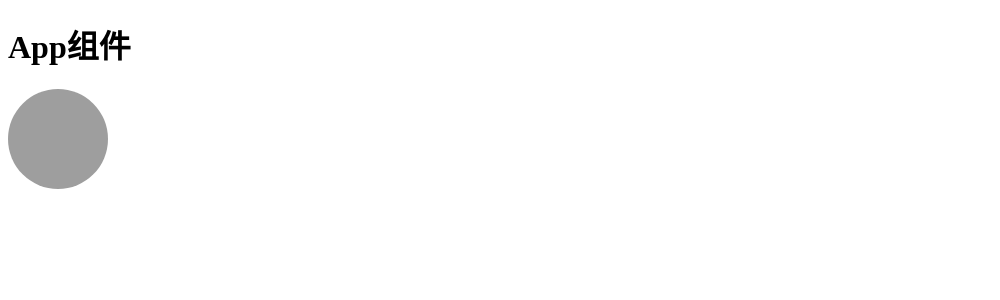
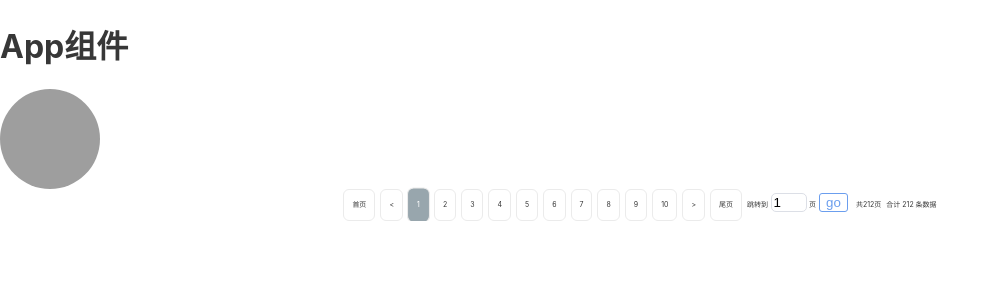
Before and after one commit to 1234Andy/my-site, a Vue app: page / in a window 1280 px wide. Shown: the top 300 px of the page, without its empty margins (0-1000 px from the left). Built offline with nearby package versions, Linux system fonts and the light colour scheme; grey boxes are pictures that could not be loaded; a small style sheet from the web is missing.

Commit message:
完成分页组件

```diff
--- a/src/App.vue
+++ b/src/App.vue
@@ -6,17 +6,50 @@
       :size="100"
     />
     <Icon type="home"/>
+    <Pager @pageChange="jumpPage" :total="total" :current="current" :viewNum="viewNum" />
   </div>
 </template>
 
 <script>
 import Avatar from "./components/Avatar";
-import Icon from "./components/Icon"
+import Icon from "./components/Icon";
+import Pager from "./components/Pager";
 export default {
   name: 'App',
+  data () {
+    return {
+      total:212,
+      current:1,
+      viewNum:10
+    }
+  },
   components: {
     Avatar,
-    Icon
+    Icon,
+    Pager,
+  },
+  methods:{
+    jumpPage (target){
+      if(typeof target === 'number'){
+        if(target > this.total || target < 1) return;
+        this.current = target;
+      }
+      if(target==='one'){
+        this.current = 1;
+      }else if(target==='lastPage') {
+        if(this.current != 1){
+          this.current--;
+        }
+
+      }
+      if(target ==='end'){
+        this.current = this.total;
+      }else if(target === 'nextPage'){
+        if(this.current < this.total){
+           this.current++;
+        }
+      }
+    }
   }
 }
 </script>
--- /dev/null
+++ b/src/components/Pager.vue
@@ -0,0 +1,145 @@
+<template>
+  <div class="pager-box">
+    <a @click="toLast('one')">首页</a>
+    <a @click="toLast('lastPage')">&lt;</a>
+    <a
+      v-for="(n, i) in arrNum"
+      :class="{ selected: current === n }"
+      :key="i"
+      @click="Oclick(n)"
+      >{{ n }}</a
+    >
+    <a @click="toNext('nextPage')">&gt;</a>
+    <a @click="toNext('end')">尾页</a>
+    <div class="jump-page">
+      <span>跳转到</span>
+      <input class="jump-number" type="number" v-model.number="num" />
+      <span>页</span>
+      <button @click="Oclick(num)">go</button>
+    </div>
+    <span class="all-pages">共{{ total }}页</span>
+    <span>合计 {{ total }} 条数据</span>
+  </div>
+</template>
+<script>
+export default {
+  props: {
+    total: {
+      type: Number,
+      default: 0,
+    },
+    current: {
+      type: Number,
+      default: 1,
+    },
+    viewNum: {
+      type: Number,
+      default: 1,
+    },
+  },
+  data() {
+      return {
+          num:1
+      }
+  },
+  computed: {
+    allTotal() {
+      return Math.ceil(this.total / this.viewNum);
+    },
+    arrNum () {
+        let arr = [];
+        let i = this.current - Math.ceil(this.viewNum/2);
+        let len = Math.ceil(this.viewNum/2)+this.current;
+        if(i <= 1){
+            i = 1;
+            len = this.viewNum;
+        }
+        if(len >= this.total){
+            i = this.total-this.viewNum;
+            len = this.total;
+        }
+        for(;i <= len;i++){
+            arr.push(i)
+        }
+        return arr;
+    }
+  },
+  methods: {
+    toLast(target) {
+      this.$emit("pageChange", target);
+    },
+    toNext(target) {
+      this.$emit("pageChange", target);
+    },
+    Oclick(n){
+        this.$emit('pageChange',n)
+    }
+  },
+};
+</script>
+
+<style lang="less" scoped>
+@import "~@/styles/var.less";
+.pager-box {
+  font-size: 7px;
+  text-align: center;
+  line-height: 20px;
+  > * {
+    margin-right: 2.5px;
+    margin-left: 2.5px;
+  }
+  a {
+    display: inline-block;
+    padding: 5px 8px;
+    border: 1px solid #ebebeb;
+    border-radius: 6px;
+    cursor: pointer;
+    &.selected {
+      background-color: #98a6ad;
+      color: white;
+      transform: scale(1.1);
+    }
+    &:hover {
+      transform: scale(1.1);
+      background-color: #f4f6f8;
+    }
+
+    &.selected:hover {
+      background-color: #98a6ad;
+      color: white;
+      cursor: not-allowed;
+    }
+  }
+  .jump-page {
+    display: inline-block;
+    input {
+      width: 30px;
+      border: 1px solid #dcdfe6;
+      outline: none;
+      border-radius: 5px;
+      margin: 0 2.5px;
+      &:focus {
+        border: 1px solid #98a6ad;
+      }
+    }
+    button {
+      margin: 0 3px;
+      border-radius: 3px;
+      background-color: inherit;
+      color: @primary;
+      border: 1px solid @primary;
+      cursor: pointer;
+    }
+  }
+}
+
+// 去除input number的默认样式
+input[type="number"] {
+  -moz-appearance: textfield;
+}
+input[type="number"]::-webkit-inner-spin-button,
+input[type="number"]::-webkit-outer-spin-button {
+  -webkit-appearance: none;
+  margin: 0;
+}
+</style>
--- a/src/main.js
+++ b/src/main.js
@@ -1,6 +1,6 @@
 import Vue from 'vue'
 import App from './App.vue'
-
+import "./styles/global.less"
 new Vue({
   render: (h) => h(App),
 }).$mount('#app')
--- /dev/null
+++ b/src/styles/global.css
@@ -0,0 +1,16 @@
+html {
+  color: #373737;
+  font-family: "-apple-system", "BlinkMacSystemFont", "Roboto", "Helvetica Neue", "微软雅黑", sans-serif;
+  overflow: hidden;
+}
+body {
+  overflow: hidden;
+  margin: 0;
+}
+a {
+  color: inherit;
+  text-decoration: none;
+}
+a:hover {
+  color: #6b9eee;
+}
--- /dev/null
+++ b/src/styles/global.less
@@ -0,0 +1,19 @@
+@import "./var.less";
+html{
+    color:@words;
+    font-family: "-apple-system", "BlinkMacSystemFont", "Roboto", "Helvetica Neue",
+    "微软雅黑", sans-serif;
+    overflow: hidden;
+}
+body{
+    overflow: hidden;
+    margin: 0;
+}
+
+a{
+    color: inherit;
+    text-decoration: none;
+    &:hover{
+        color: @primary;
+    }
+}
--- /dev/null
+++ b/src/styles/var.less
@@ -0,0 +1,9 @@
+// less变量
+@danger: #cc3600; // 危险、错误
+@primary: #6b9eee; // 主色调、链接
+@words: #373737; // 大部分文字、深色文字
+@lightWords: #999; // 少部分文字、浅色文字
+@warn: #dc6a12; // 警告
+@success: #7ebf50; // 成功
+@gray: #b4b8bc; // 灰色
+@dark: #202020; // 深色
```
Also changed, not shown: 1 other file (tests, documents, lock files or other folders).
